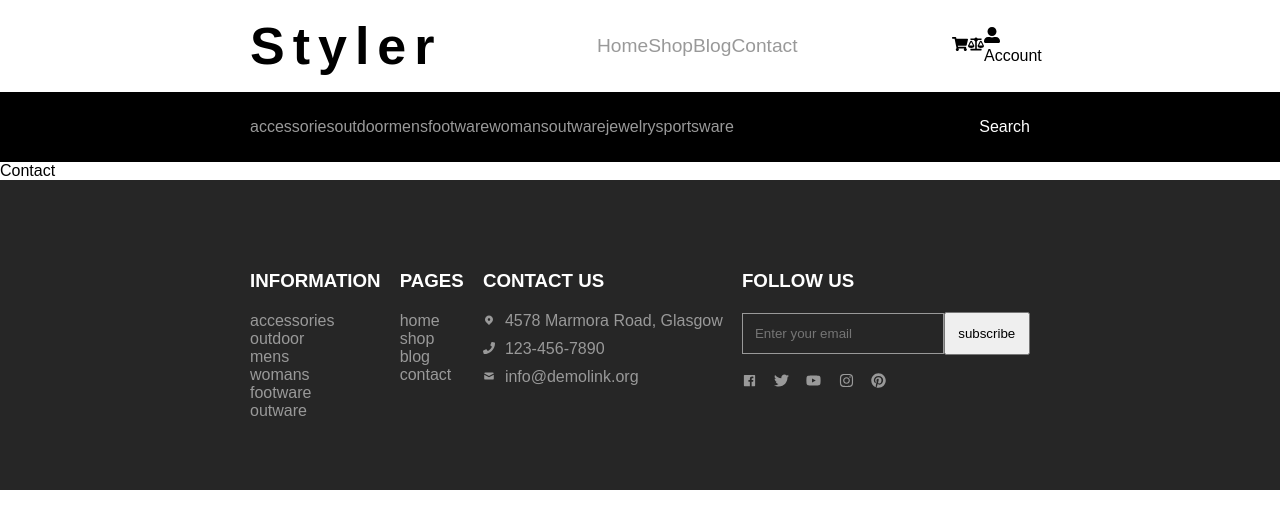
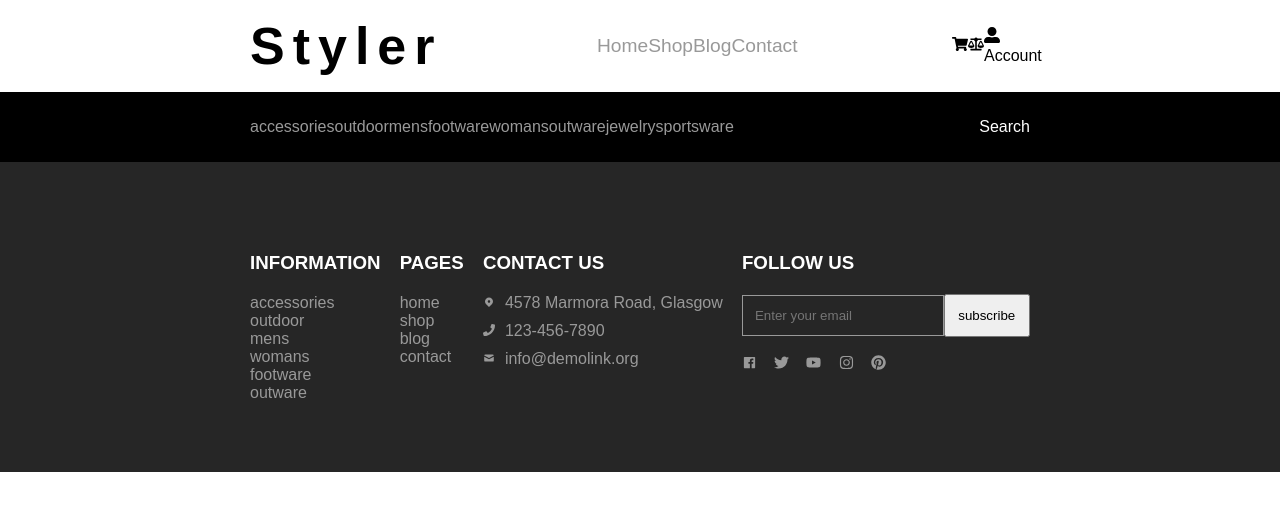
Before and after one commit to Trend20/React-Typescript-e-commerce-template, a React (Create React App) app: page /contacts in a window 1280 px wide. Shown: the top 528 px of the page. Built offline with nearby package versions, Linux system fonts and the light colour scheme; a small style sheet from the web is missing; a web font is replaced by a local one.

Commit message:
code cleanup

```diff
--- a/src/App.css
+++ b/src/App.css
@@ -207,12 +207,12 @@
   background: #000;
   border: none;
 }
+/* REGULAR STYLES */
 
 
 
 
-
-/*!*responsiveness*!*/
+/*!*RESPONSIVENESS*!*/
 @media(max-width: 768px) {
   /*navbar styles*/
   .navbar{
--- a/src/components/contact/Contact.tsx
+++ b/src/components/contact/Contact.tsx
@@ -1,6 +1,6 @@
 const Contact = () =>{
     return(
-        <div>Contact</div>
+        <div></div>
     )
 }
 
--- a/src/index.css
+++ /dev/null
@@ -1,13 +0,0 @@
-body {
-  margin: 0;
-  font-family: -apple-system, BlinkMacSystemFont, 'Segoe UI', 'Roboto', 'Oxygen',
-    'Ubuntu', 'Cantarell', 'Fira Sans', 'Droid Sans', 'Helvetica Neue',
-    sans-serif;
-  -webkit-font-smoothing: antialiased;
-  -moz-osx-font-smoothing: grayscale;
-}
-
-code {
-  font-family: source-code-pro, Menlo, Monaco, Consolas, 'Courier New',
-    monospace;
-}
--- a/src/index.tsx
+++ b/src/index.tsx
@@ -1,6 +1,5 @@
 import React from 'react';
 import ReactDOM from 'react-dom/client';
-import './index.css';
 import App from './App';
 import { store } from './features/store';
 import { Provider } from 'react-redux';
```
Also changed, not shown: src/components/map/GoogleMap.tsx (added, +9 -0 lines).
